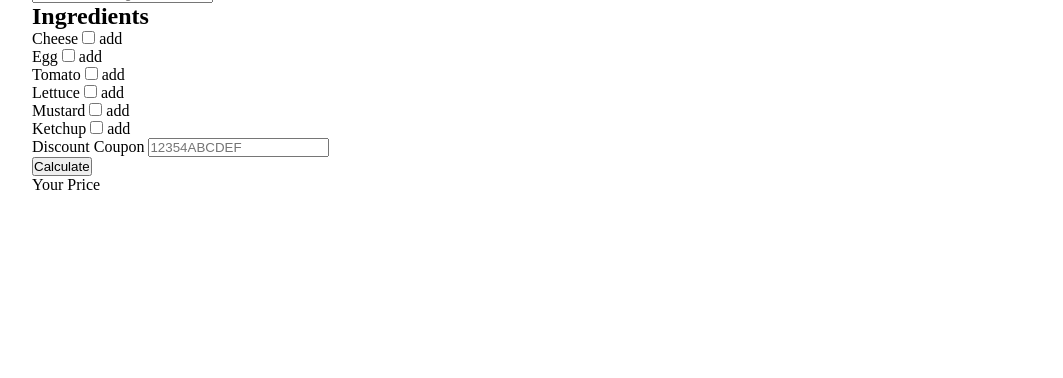
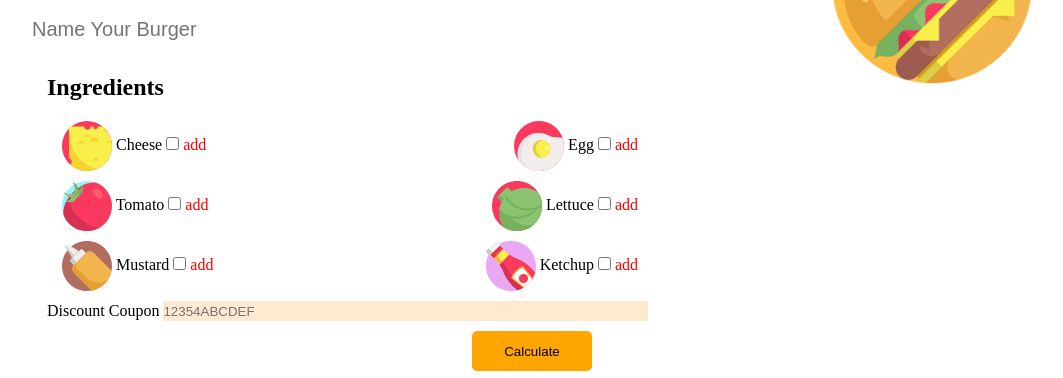
Before and after one commit to antonio-fiorentino/js-burger, a plain HTML site: page index.html in a window 1280 px wide. Shown: the part 116-494 px from the top of the page, without its empty margins (108-1171 px from the left). Drawn offline with Linux system fonts and the light colour scheme.

Commit message:
Esercizio

```diff
--- a/css/style.css
+++ b/css/style.css
@@ -25,14 +25,20 @@ header::after{
 }
 
 #hamburger{
-  height: 100px;
-  width: 100px;
+  height: 200px;
+  width: 200px;
 }
 
 h1{
   font-weight: bold;
 }
 
+#nome{
+  height: 50px;
+  margin: 20px 0px;
+  font-size: 20px;
+  border: none;
+}
 body{
   height: 100vh;
 }
@@ -41,3 +47,64 @@ body{
   margin: auto;
   width: 1000px;
 }
+.container-padding{
+  padding-left: 15px;
+}
+
+.ingredienti{
+  margin-top: 20px;
+  padding-right: 40%;
+  padding-left: 15px;
+}
+.ingredienti>*{
+  margin: 10px 0px;
+}
+
+.cibo>img{
+  width: 50px;
+  height: 50px;
+  vertical-align: middle;
+}
+
+.container-flex{
+  display: flex;
+  justify-content:space-between;
+}
+
+button{
+  height: 40px;
+  width: 120px;
+  background-color: orange;
+  border-radius: 5px;
+  border: none;
+
+}
+.flex{
+  display: flex;
+  justify-content: center;
+}
+
+#coupon{
+  border:none;
+  background-color: #ffead1;
+  width: 485px;
+  height: 20px;
+  margin-bottom: 10px;
+}
+
+span{
+  color: red;
+}
+
+footer{
+  background-color: red;
+  height: 100px;
+  color: white;
+  padding: 30px;
+  margin-top: 10px;
+  font-size: 22px;
+  font-weight: bold;
+  display: flex;
+  justify-content: space-between;
+  align-items: center;
+}
--- a/index.html
+++ b/index.html
@@ -9,16 +9,21 @@
     <div class="container">
       <header>
         <h1 class="fl">Create Your Burger</h1>
-        <img id="hamburger" class="fl" src="img/burger-top.png" alt="">
+        <img id="hamburger" class="fr" src="img/burger-top.png" alt="">
       </header>
 
       <input id="nome" type="text" name="nome-burger" placeholder="Name Your Burger" value="">
+
+      <div class="container-padding">
+
 
         <h2>Ingredients</h2>
 
         <section class="ingredienti">
 
+          <div class="container-flex">
             <div class="cibo">
+              <img src="img/cheese.svg" alt="">
               Cheese
               <input type="checkbox" class="ingredienti-checkbox" name="list[]" value="5">
               <span>add</span>
@@ -26,24 +31,33 @@
             </div>
 
             <div class="cibo">
+              <img src="img/fried-egg.svg" alt="">
               Egg
               <input type="checkbox" class="ingredienti-checkbox" name="list[]" value="2">
               <span>add</span>
             </div>
 
+          </div>
+
+          <div class="container-flex">
             <div class="cibo">
+              <img src="img/tomato.svg" alt="">
               Tomato
               <input type="checkbox" class="ingredienti-checkbox" name="list[]" value="4">
               <span>add</span>
             </div>
 
             <div class="cibo">
+              <img src="img/lettuce.svg" alt="">
               Lettuce
               <input type="checkbox" class="ingredienti-checkbox" name="list[]" value="3">
               <span>add</span>
             </div>
+          </div>
 
+          <div class="container-flex">
             <div class="cibo">
+              <img src="img/mustard.svg" alt="">
               Mustard
               <input type="checkbox" class="ingredienti-checkbox" name="list[]" value="6">
               <span>add</span>
@@ -51,9 +65,11 @@
             </div>
 
             <div class="cibo">
+              <img src="img/ketchup.svg" alt="">
               Ketchup
               <input type="checkbox" class="ingredienti-checkbox" name="list[]" value="10">
               <span>add</span>
+            </div>
           </div>
 
         </section>
@@ -61,9 +77,16 @@
         <label>Discount Coupon</label>
         <input id="coupon" type="text" name="sconto" placeholder="12354ABCDEF" value="">
 
+      </div>
+
+        <div class="flex">
           <div>
+
             <button id='button-submit' type="button" name="button">Calculate</button>
+
           </div>
+        </div>
+
 
       <footer>
 
```
Lines whose indentation alone changed are shown as unchanged.
